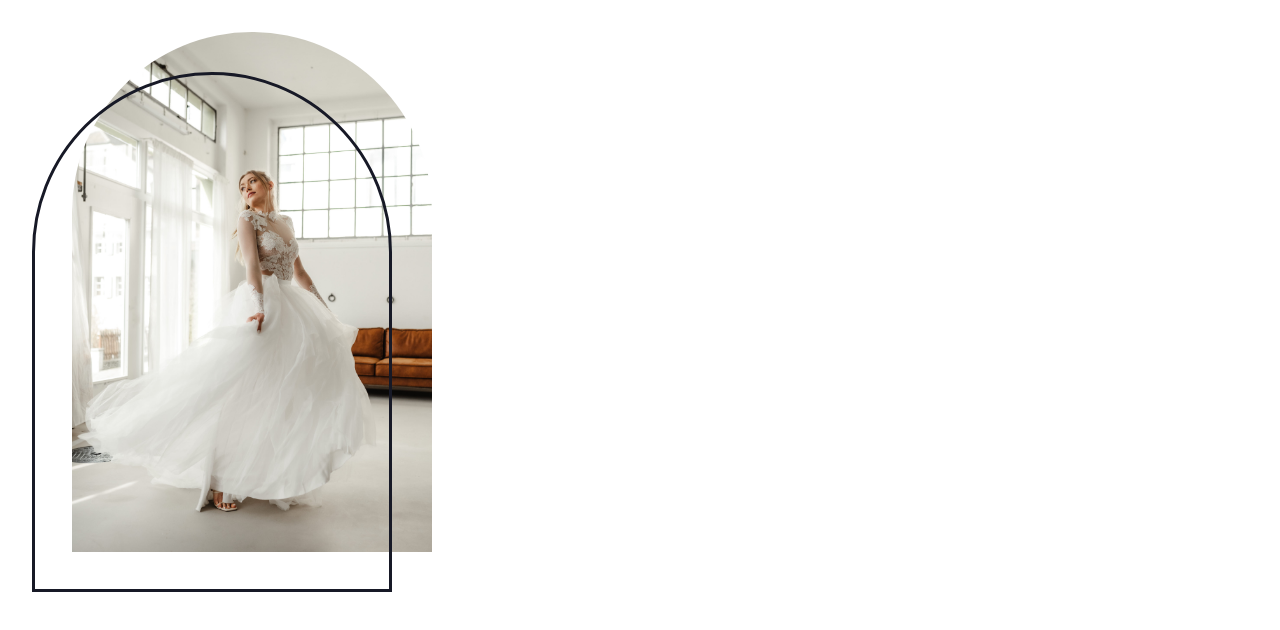
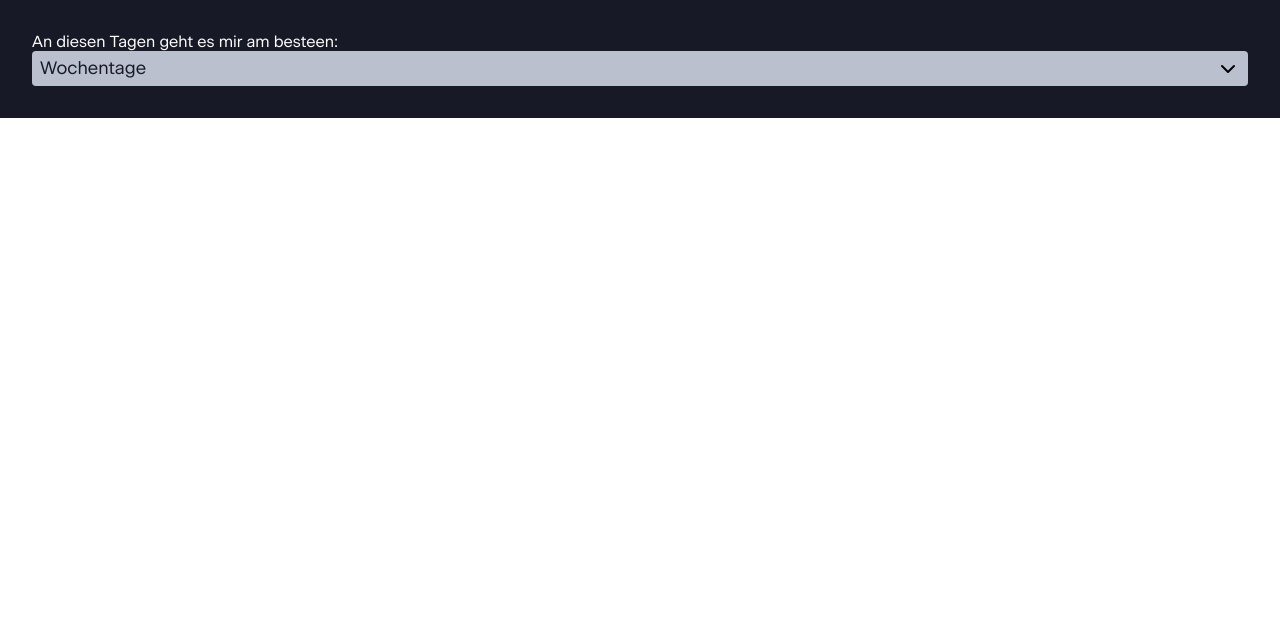
Before and after one commit to jeromehaas/sayyes-web, a Next.js app in the folder frontend/: page / in a window 1280 px wide. Shown: the top 630 px of the page. Built offline with nearby package versions, Linux system fonts and the light colour scheme.

Commit message:
Setup: input-checkbox-group component

```diff
--- /dev/null
+++ b/frontend/components/inputs/input-checkbox-group/input-checkbox-group.jsx
@@ -0,0 +1,35 @@
+import { ChevronDown } from "react-feather";
+import Paragraph from 'components/content/paragraph/paragraph';
+import { useState } from "react";
+
+const InputCheckboxGroup = ({ className, options, label, header, name }) => {
+
+    const [isOpen, setIsOpen] = useState(false);
+
+    const toggleMenu = () => {
+        console.log('click')
+        setIsOpen(!isOpen);
+    };
+
+   return (
+        <div className={`${ className } input-checkbox-group input-field`}>
+            <label className="input-checkbox-group__label input-field__label">{ label }</label>
+            <div className="input-checkbox-group__header header" onClick={ toggleMenu }>
+                <Paragraph className="header__text">{ header }</Paragraph>
+                <ChevronDown className="header__icon" />
+            </div>
+                <div className={`input-checkbox-group__menu menu ${ isOpen ? 'menu--visible' : 'menu--invisible'}`}>
+                { options.map((option) => (
+                    <div className="menu__item item" key={ option.id }>
+                        <input className="item__input" name={ name } id={ option.id } value={ option.value } type="checkbox" />
+                        <label className="item__label" htmlFor={ option.id }>{ option.label }</label>
+                        <Paragraph className="item__info">{ option.info }</Paragraph>
+                    </div>
+                ))}
+            </div>
+        </div>
+    );
+
+};
+
+export default InputCheckboxGroup;
--- /dev/null
+++ b/frontend/components/inputs/input-checkbox-group/input-checkbox-group.scss
@@ -0,0 +1,69 @@
+.input-checkbox-group {
+
+    &__label {
+        color: $white-100;
+    }
+
+    &__header, .header {
+        display: flex;
+        flex-direction: row;
+        justify-content: space-between;
+        align-items: center;
+        padding: 4px 8px;
+        background-color: $grey-60;
+        border-radius: 4px;
+
+        &__text {
+            color: $blue-100;
+        }
+
+    }
+
+    &__menu, .menu {
+        background-color: $grey-60;
+        margin-top: 4px;
+        padding: 4px 8px;
+
+        &--visible {
+            display: block;
+        }
+
+        &--invisible {
+            display: none;
+            visibility: hidden;
+        }
+
+        &__item, .item {
+            display: grid;
+            grid-template-areas:
+                "input label"
+                "input info";
+            grid-template-columns: 24px auto;
+            margin-bottom: 8px;
+
+            &__input {
+                grid-area: input;
+                margin-top: 4px;
+                width: 16px;
+                height: 16px;
+                border: 2px solid $blue-100;
+                background-color: $grey-60;
+                -webkit-appearance: none;
+
+                &:checked {
+                    background-color: $blue-100;
+                }
+            }
+
+            &__label {
+                grid-area: label;
+            }
+
+            &__info {
+                grid-area: info;
+            }
+
+        }
+    }
+
+}
--- /dev/null
+++ b/frontend/components/inputs/input-text/input-text.jsx
@@ -0,0 +1,15 @@
+import Paragraph from "components//content/paragraph/paragraph";
+
+const InputText = ({ className, label, errorText, validation, register, type="text"  }) => {
+
+    return (
+        <div className={`${ className } input-text input-field`}>
+            <label className="input-text__label input-field__label">{ label }</label>
+            <input className="input-text__input input-field__input" type={ type } />
+            <Paragraph className="input-text__error input-field__error">{ errorText }</Paragraph>
+        </div>
+    );
+
+};
+
+export default InputText;
--- /dev/null
+++ b/frontend/components/inputs/input-text/input-text.scss
@@ -0,0 +1,31 @@
+.input-text {
+    margin-bottom: 16px;
+    width: 100%;
+    display: grid;
+    grid-template-columns: 1fr;
+    grid-template-areas:
+        "field__label"
+        "field__input"
+        "field__error";
+
+    &__label {
+        grid-area: field__label
+    }
+
+    &__input {
+        grid-area: field__input;
+        border: none;
+        padding: 8px;
+        outline: none;
+        background-color: transparent;
+        color: $white-100;
+        border-bottom: 1px solid $white-100;
+    }
+
+    &__error {
+        grid-area: field__error;
+        color: $red-100;
+        margin-top: 4px;
+    }
+
+}
--- a/frontend/components/layouts/section/section.scss
+++ b/frontend/components/layouts/section/section.scss
@@ -1,4 +1,5 @@
 .section {
+    background-color: $blue-100;
 
     &__inner {
 
--- a/frontend/package.json
+++ b/frontend/package.json
@@ -12,6 +12,7 @@
     "next": "13.2.4",
     "react": "18.2.0",
     "react-dom": "18.2.0",
+    "react-feather": "^2.0.10",
     "sass": "^1.60.0"
   }
 }
--- a/frontend/pages/index.js
+++ b/frontend/pages/index.js
@@ -3,21 +3,23 @@ import Heading from "components/content/heading/heading";
 import Paragraph from "components/content/paragraph/paragraph";
 import Button from "components//content/button/button";
 import Picture from "components//content/picture/picture";
+import InputText from "components//inputs/input-text/input-text";
+import InputCheckboxGroup from "components//inputs/input-checkbox-group/input-checkbox-group";
 
 const Start = ( ) => {
 
   return (
     <Section className="start">
-      <Picture
-        className="image"
-        src="/images/placeholder/placeholder.png"
-        figure={{
-          form: 'up',
-          position: 'bottom-left',
-          borderColor: 'blue',
-          backgroundColor: 'transparent',
-          ordinate: 'front'
-        }}
+      {/* <InputText /> */}
+      <InputCheckboxGroup
+        label="An diesen Tagen geht es mir am besteen:"
+        header="Wochentage"
+        name="weekdays"
+        options={[
+          { id: "1", value: "Montag", label: "Montag", info: "some infos" },
+          { id: "2", value: "Dienstag", label: "Dienstag" },
+          { id: "3", value: "Mittwoch", label: "Mittwoch" },
+        ]}
       />
     </Section>
   );
--- a/frontend/styles/configs/typography.scss
+++ b/frontend/styles/configs/typography.scss
@@ -48,5 +48,45 @@
 
 .button {
     font-size: 18px;
-    color: $grey-60;
 }
+
+.input-field {
+
+    &__label,
+    &__input {
+        font-family: "Beausite-Classic", Arial, sans-serif;
+    }
+
+    &__label {
+        margin-bottom: px;
+        display: block;
+    }
+
+    &__error {
+        font-size: 12px;
+    }
+
+    &__header, .header {
+
+        &__text {
+            font-size: 18px;
+        }
+    }
+
+    &__menu, .menu {
+
+        &__item, .item {
+
+            &__label {
+                font-family: "Beausite-Classic", Arial, sans-serif;
+                font-size: 18px;
+            }
+
+            &__info {
+                font-family: "Beausite-Classic", Arial, sans-serif;
+                font-size: 12px;
+            }
+        }
+    }
+
+}
--- a/frontend/styles/configs/variables.scss
+++ b/frontend/styles/configs/variables.scss
@@ -3,3 +3,4 @@ $white-100: #FFFFFF;
 $grey-60: #BAC0CE;
 $blue-100: #171926;
 $blue-80: #404A59;
+$red-100: #FF0000;
--- a/frontend/styles/main.scss
+++ b/frontend/styles/main.scss
@@ -14,3 +14,7 @@
 
 /* LAYOUTS */
 @import 'components/layouts/section/section.scss';
+
+/* INPUTS */
+@import 'components/inputs/input-text/input-text.scss';
+@import 'components/inputs/input-checkbox-group/input-checkbox-group.scss';
```
Also changed, not shown: 1 other file (tests, documents, lock files or other folders).
